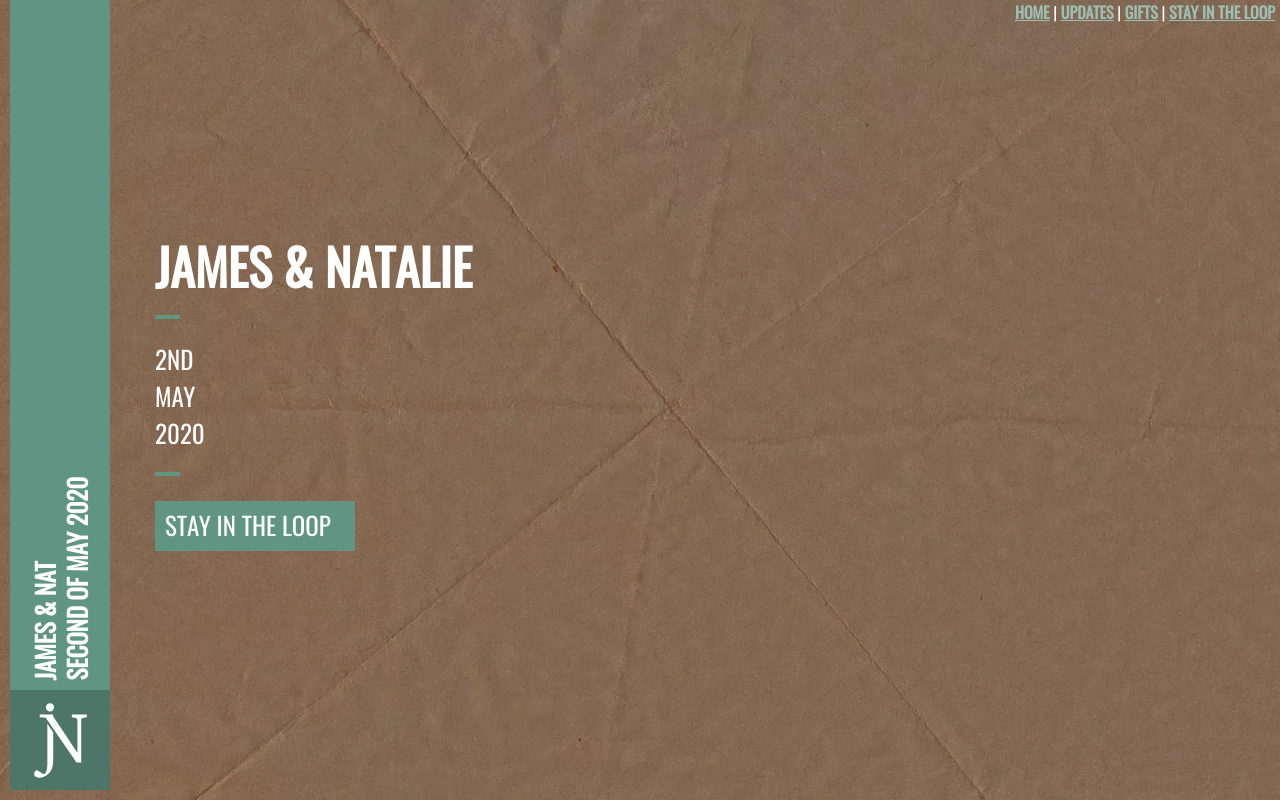
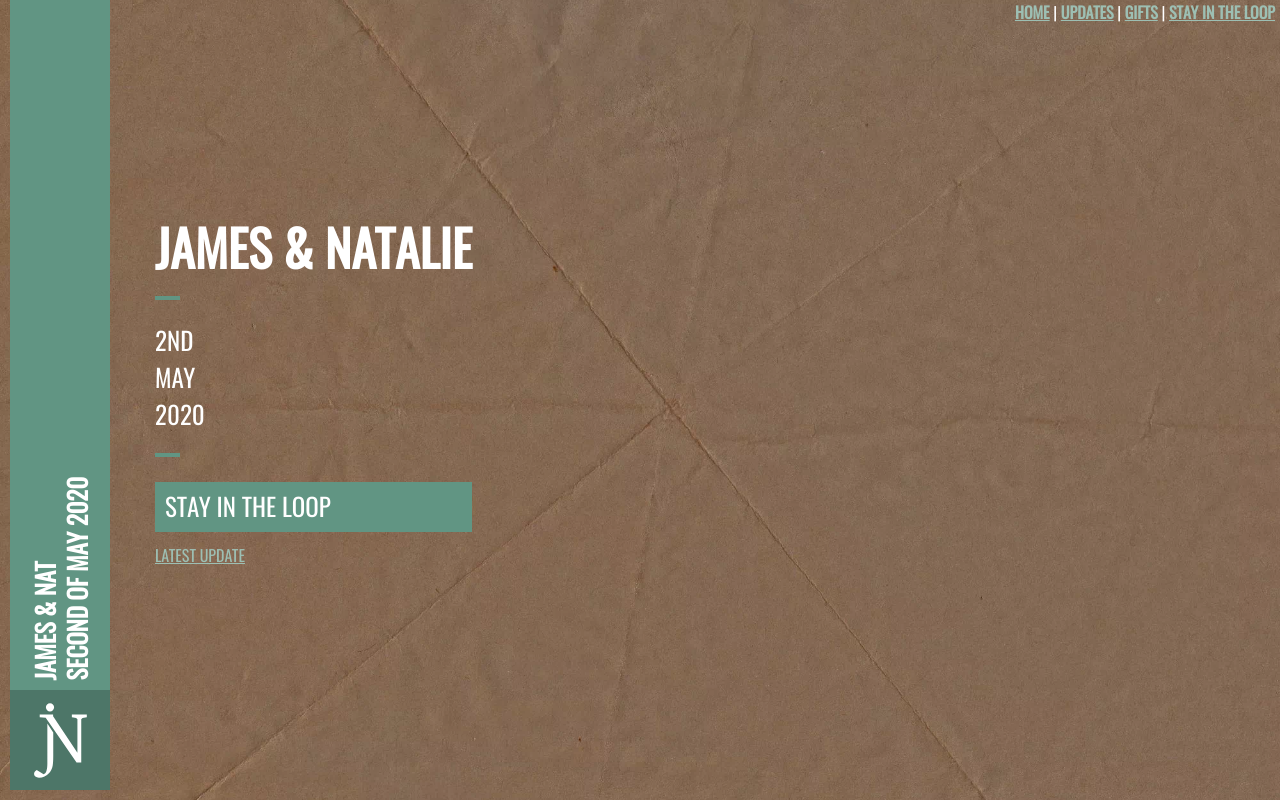
Before and after one commit to jamesdoc/second-of-may, an Eleventy site: page src/index.njk in a window 1280 px wide. Built offline with nearby package versions, Linux system fonts and the light colour scheme; Eleventy itself is replaced by a stand-in of ours; files that its build step writes are made by us from their sources.

Commit message:
Add latest update to homepage

```diff
--- a/src/assets/scss/_form.scss
+++ b/src/assets/scss/_form.scss
@@ -162,17 +162,17 @@
     background-color: $c-green;
     border: none;
     color: $c-white;
+    display: flex;
+    font-size: 25px;
+    min-height: 50px;
+    min-width: 200px;
+    outline: none;
+    padding: 5px 10px;
+    position: relative;
+    text-align: left;
+    text-decoration: none;
     text-transform: uppercase;
-    text-decoration: none;
-    font-size: 25px;
-    padding: 5px 10px;
-    text-align: left;
     transition: background-color .2s, padding-left .2s;
-    min-width: 200px;
-    position: relative;
-    outline: none;
-    min-height: 50px;
-    display: inline-flex;
 
 
     &:hover, &:active {
--- a/src/index.njk
+++ b/src/index.njk
@@ -27,6 +27,9 @@ eleventyExcludeFromCollections: true
     <a href="/loop" class="btn btn--block" aria-label="Let us know you're coming">
       Stay in the Loop
     </a>
+
+    {% set latestUpdate = collections.updates | last %}
+    <a href="{{ latestUpdate.url }}" class="btn btn--text">Latest update</a>
   </div>
 
 </div>
```
